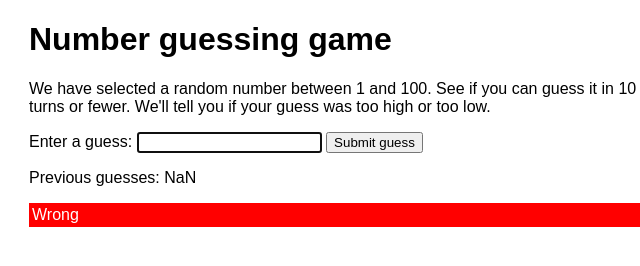
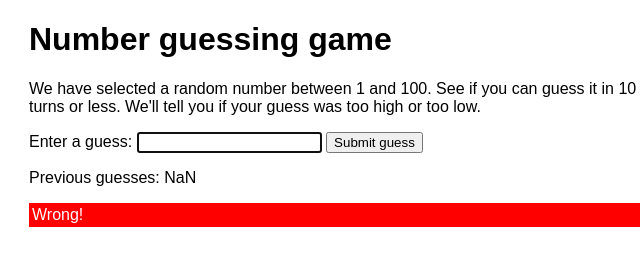
Before and after one commit to FlyaginAS/MDN_EN, a plain HTML site: page 7_JS_first_steps/index.html in a window 1280 px wide. Both pictures are taken after typing "Sample" into the empty fields and a click on the input "Submit guess". Shown: the full height of the page, 291-931 px from the left. Drawn offline with Linux system fonts and the light colour scheme.

Commit message:
js first steps Variables

```diff
--- a/7_JS_first_steps/index.html
+++ b/7_JS_first_steps/index.html
@@ -25,7 +25,7 @@
 <body>
 <h1>Number guessing game</h1>
 
-<p>We have selected a random number between 1 and 100. See if you can guess it in 10 turns or fewer. We'll tell you if your guess was too high or too low.</p>
+<p>We have selected a random number between 1 and 100. See if you can guess it in 10 turns or less. We'll tell you if your guess was too high or too low.</p>
 
 <div class="form">
     <label for="guessField">Enter a guess: </label><input type="text" id="guessField" class="guessField">
@@ -38,67 +38,65 @@
     <p class="lowOrHi"></p>
 </div>
 
+</body>
+
 <script>
-    let randomNumber = Math.floor(Math.random()*100) + 1;
-    const guesses= document.querySelector('.guesses');
-    const lastResult = document.querySelector('.lastResult');
-    const lowOrHi = document.querySelector('.lowOrHi');
-    const guessSubmit = document.querySelector('.guessSubmit');
-    const guessField = document.querySelector('.guessField');
+    var randomNumber = Math.floor(Math.random()*100) + 1;
+    var guesses = document.querySelector('.guesses');
+    var lastResult = document.querySelector('.lastResult');
+    var lowOrHi = document.querySelector('.lowOrHi');
+    var guessSubmit = document.querySelector('.guessSubmit');
+    var guessField = document.querySelector('.guessField');
+    var guessCount = 1;
+    var resetButton;
+    function checkGuess() {
 
-    let guessCount = 1;
-    guessField.focus();
-    let resetButton;
-
-    function checkGuess() {
-        let userGuess = Number(guessField.value);
+        var userGuess = Number(guessField.value);
         if(guessCount === 1) {
-            guesses.textContent= 'Previous guesses: ';
+            guesses.textContent = 'Previous guesses: ';
         }
         guesses.textContent += userGuess + ' ';
+
         if(userGuess === randomNumber) {
-            lastResult.textContent= 'Congratulations! You got it right!';
-            lastResult.style.backgroundColor='green';
-            lowOrHi.textContent=' ';
+            lastResult.textContent = 'Congratulations! You got it right!';
+            lastResult.style.backgroundColor = 'green';
+            lowOrHi.textContent = '';
             setGameOver();
-        }
-        else if (guessCount===10){
-            lastResult.textContent='!!!Game over!';
+        } else if(guessCount === 10) {
+            lastResult.textContent = '!!!GAME OVER!!!';
             setGameOver();
-        }
-        else {
-            lastResult.textContent='Wrong';
-            lastResult.style.backgroundColor='red';
-            if(userGuess<randomNumber){
-                lowOrHi.textContent='Last guess too low';
-            }
-            else if(        userGuess> randomNumber){
-                lowOrHi.textContent='Last guesss too high';
+        } else {
+            lastResult.textContent = 'Wrong!';
+            lastResult.style.backgroundColor = 'red';
+            if(userGuess < randomNumber) {
+                lowOrHi.textContent = 'Last guess was too low!';
+            } else if(userGuess > randomNumber) {
+                lowOrHi.textContent = 'Last guess was too high!';
             }
         }
+
         guessCount++;
-        guessField.value=' ';
+        guessField.value = '';
         guessField.focus();
     }
-
     guessSubmit.addEventListener('click', checkGuess);
 
     function setGameOver() {
-        guessField.disabled=true;
-        guessSubmit.disabled=true;
+        guessField.disabled = true;
+        guessSubmit.disabled = true;
         resetButton = document.createElement('button');
-        resetButton.textContent='Start new game';
+        resetButton.textContent = 'Start new game';
         document.body.appendChild(resetButton);
         resetButton.addEventListener('click', resetGame);
     }
+
     function resetGame() {
         guessCount = 1;
 
-        const resetParas = document.querySelectorAll('.resultParas p');
-        for (let i = 0 ; i < resetParas.length ; i++) {
+        var resetParas = document.querySelectorAll('.resultParas p');
+        for(var i = 0; i < resetParas.length; i++) {
             resetParas[i].textContent = '';
         }
-
         resetButton.parentNode.removeChild(resetButton);
 
         guessField.disabled = false;
@@ -108,9 +106,8 @@
 
         lastResult.style.backgroundColor = 'white';
 
-        randomNumber = Math.floor(Math.random() * 100) + 1;
+        randomNumber = Math.floor(Math.random()*100) + 1;
     }
-
+    console.log(randomNumber);
 </script>
-</body>
 </html>
```
